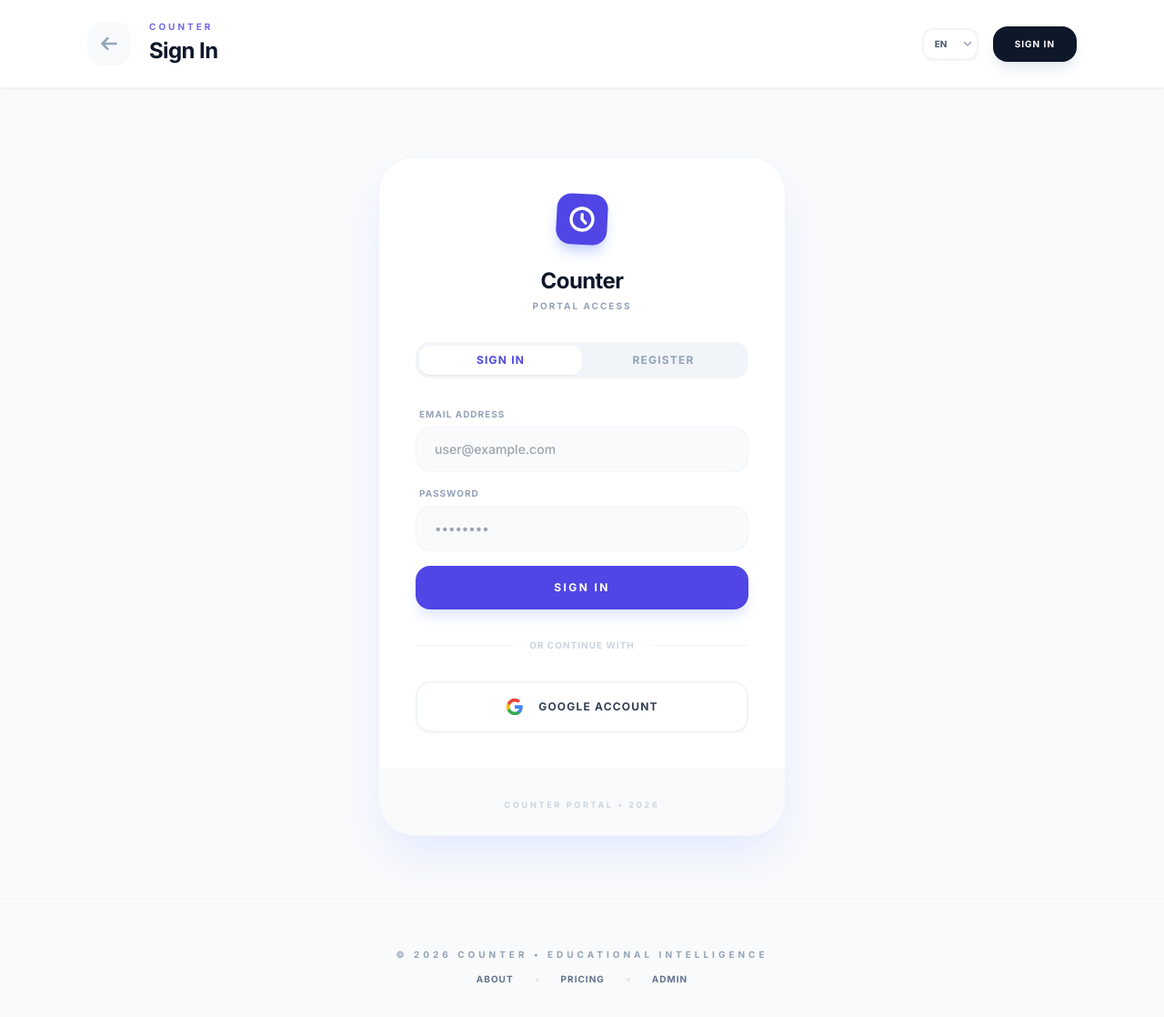
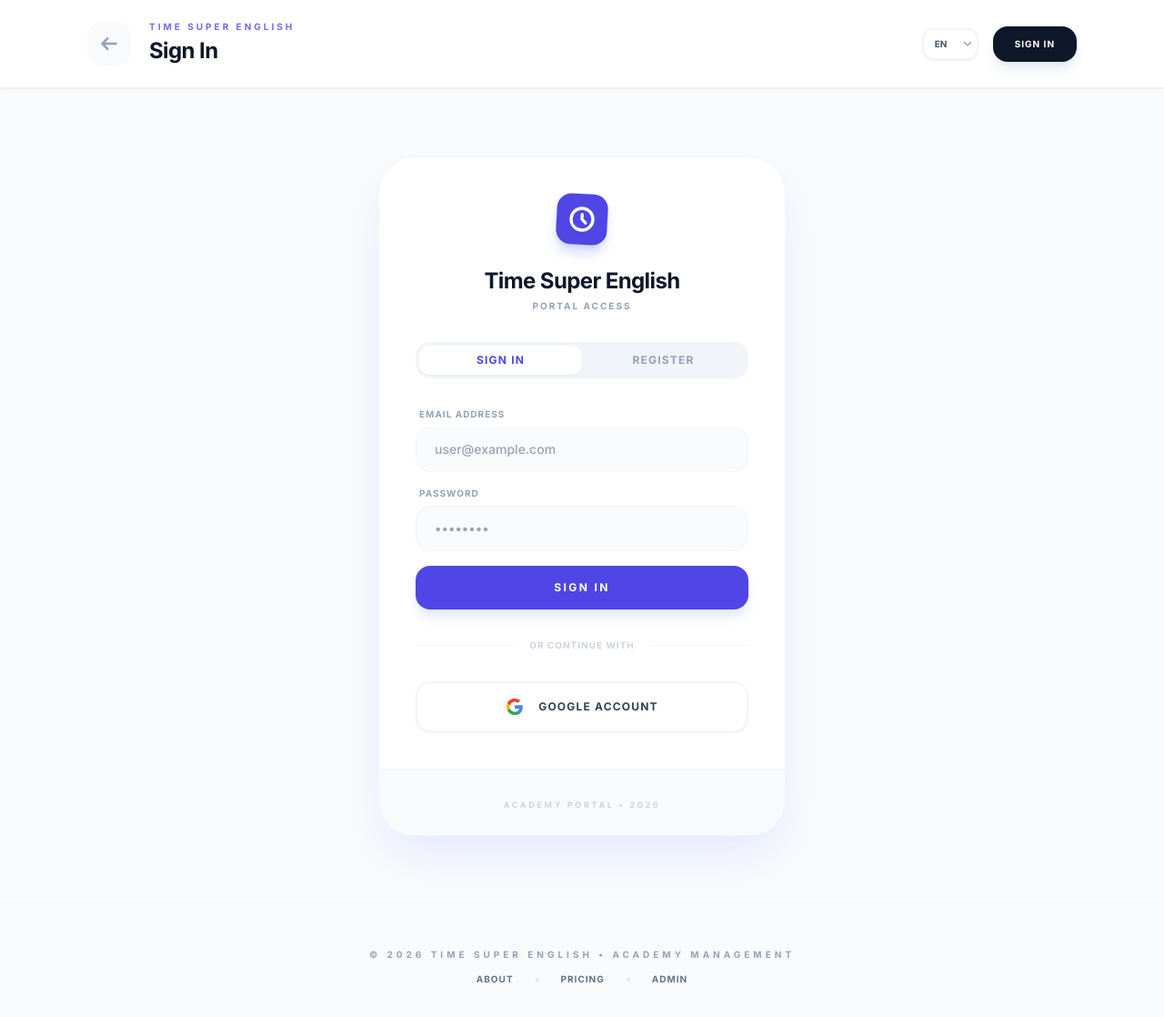
Before and after one commit to ilmn25/TimeSuperEnglish, a React (Vite) app: page /#/login in a window 1280 px wide. Shown: the top 1118 px of the page at 91% size. Built offline with nearby package versions, Linux system fonts and the light colour scheme.

Commit message:
feat: Update app name and navigation labels
Refactor: Rename the application from "Counter" to "Time Super English" and update corresponding navigation labels for a more accurate representation of the language school context. Adjust conditional rendering for the app name on specific pages.

```diff
--- a/App.tsx
+++ b/App.tsx
@@ -167,9 +167,11 @@
 
   const portalRoutes = ['/dashboard', '/portal/courses'];
   const homeRoutes = ['/', '/about', '/pricing', '/contact'];
+  const counterPages = ['/about', '/pricing'];
 
   const isPortalView = portalRoutes.includes(location.pathname);
   const isHomeView = homeRoutes.includes(location.pathname);
+  const isCounterPage = counterPages.includes(location.pathname);
   const isLandingRoot = location.pathname === '/';
 
   const match = location.pathname.match(/^\/org\/([^/]+)/);
@@ -227,7 +229,7 @@
               )}
               <div className="flex flex-col min-w-0">
                 <span className="text-[8px] sm:text-[10px] font-black text-indigo-600 uppercase tracking-[0.2em] sm:tracking-[0.3em] opacity-80 leading-none mb-1 sm:mb-1.5 truncate">
-                  {currentOrg ? currentOrg.name : t('app.name')}
+                  {currentOrg ? currentOrg.name : (isCounterPage ? "Counter" : t('app.name'))}
                 </span>
                 <h1 className="text-base sm:text-xl lg:text-2xl font-black text-slate-900 tracking-tight truncate max-w-[120px] sm:text-nowrap sm:max-w-md">
                   {getPageTitle()}
@@ -300,7 +302,7 @@
                   </nav>
                 </div>
 
-                {/* Static Portal Button (Outside of the mask container) */}
+                {/* Restore Portal Access Button for Home Views */}
                 {isHomeView && (
                   <div className="shrink-0 pl-4">
                     <Link
@@ -308,7 +310,7 @@
                       className="flex items-center space-x-2 px-4 py-2 sm:px-6 sm:py-3 bg-indigo-600 text-white rounded-xl sm:rounded-2xl text-[10px] font-black uppercase tracking-widest hover:bg-indigo-700 transition-all active:scale-95 shadow-lg shadow-indigo-100"
                     >
                       <svg xmlns="http://www.w3.org/2000/svg" className="h-4 w-4" fill="none" viewBox="0 0 24 24" stroke="currentColor" strokeWidth={2.5}><path strokeLinecap="round" strokeLinejoin="round" d="M12 14l9-5-9-5-9 5 9 5z" /><path strokeLinecap="round" strokeLinejoin="round" d="M12 14l6.16-3.422a12.083 12.083 0 01.665 6.479A11.952 11.952 0 0012 20.055a11.952 11.952 0 00-6.824-2.998 12.078 12.078 0 01.665-6.479L12 14z" /><path strokeLinecap="round" strokeLinejoin="round" d="M12 14l9-5-9-5-9 5 9 5zm0 0l6.16-3.422a12.083 12.083 0 01.665 6.479A11.952 11.952 0 0012 20.055a11.952 11.952 0 00-6.824-2.998 12.078 12.078 0 01.665-6.479L12 14zm-4 6v-7.5l4-2.222" /></svg>
-                      <span>{t('parent.dashboard')}</span>
+                      <span>{t('parent.dashboard')} Access</span>
                     </Link>
                   </div>
                 )}
@@ -326,7 +328,7 @@
       <footer className="max-w-[1700px] w-full mx-auto pt-12 border-t border-slate-100 flex flex-col items-center space-y-8 pb-12 px-4 mt-auto">
         <div className="flex flex-col items-center text-center space-y-3">
           <p className="text-[10px] font-black text-slate-400 uppercase tracking-[0.4em]">
-            &copy; {new Date().getFullYear()} Counter • Educational Intelligence
+            &copy; {new Date().getFullYear()} {isCounterPage ? "Counter • Educational Intelligence" : "Time Super English • Academy Management"}
           </p>
           <div className="flex items-center space-x-6">
             <Link to="/about" className="text-[10px] font-black text-slate-500 uppercase tracking-widest hover:text-indigo-600 transition-colors">About</Link>
@@ -369,9 +371,6 @@
   );
 };
 
-/**
- * Added missing ImportStatusProvider to wrap the app and provide global import status state.
- */
 const ImportStatusProvider: React.FC<{ children: React.ReactNode }> = ({ children }) => {
   const [isImporting, setIsImporting] = useState(false);
   const [importProgress, setImportProgress] = useState(0);
@@ -398,9 +397,6 @@
   );
 };
 
-/**
- * Added missing App component definition which handles authentication and routing.
- */
 const App: React.FC = () => {
   const [user, setUser] = useState<any>(null);
   const [loading, setLoading] = useState(true);
@@ -457,5 +453,4 @@
   );
 };
 
-// Fixed the missing default export error
 export default App;
--- a/i18n.ts
+++ b/i18n.ts
@@ -6,7 +6,7 @@
 const resources = {
   en: {
     translation: {
-      app: { name: "Counter", dashboard: "Counter Portal" },
+      app: { name: "Time Super English", dashboard: "Academy Portal" },
       nav: { home: "Home", attendance: "Attendance", bookings: "Bookings", courses: "Courses", students: "Students", backup: "Backup", organizations: "Organizations", back: "Back", import: "Import", export: "Export", subscriptions: "Billing", issues: "Issues", about: "About", pricing: "Pricing", contact: "Contact" },
       user: { signed_in: "Signed in as", logout: "Log Out" },
       auth: { signin: "Sign In", register: "Register", email: "Email Address", password: "Password", create_account: "Create Account", continue: "or continue with", google: "Google Account", access: "Portal Access", check_email: "Check your email for the confirmation link!" },
@@ -129,7 +129,7 @@
   },
   "zh-CN": {
     translation: {
-      app: { name: "计数器", dashboard: "计数器门户" },
+      app: { name: "Time Super English", dashboard: "学院门户" },
       nav: { home: "首页", attendance: "考勤", bookings: "预约", courses: "课程", students: "学生", backup: "备份", organizations: "机构", back: "返回", import: "导入", export: "导出", subscriptions: "订阅", issues: "异常处理", about: "关于", pricing: "价格", contact: "联系我们" },
       user: { signed_in: "登录用户", logout: "登出" },
       auth: { signin: "登录", register: "注册", email: "邮箱地址", password: "密码", create_account: "创建账户", continue: "或继续使用", google: "Google 账户", access: "门户访问", check_email: "请检查您的邮箱以获取确认链接！" },
@@ -205,7 +205,7 @@
         complete_title: "导入完成！",
         complete_subtitle: "成功同步 {{count}} 条预约。",
         view_bookings: "查看预约",
-        error_file: "CSV 文件必须包含表头行和至少一个数据行。",
+        error_file: "CSV 文件必须包含表头行 and 至少一个数据行。",
         error_no_data: "CSV 中未找到有效数据行。",
         in_progress_title: "正在导入",
         warning_refresh: "在处理完成前，请不要刷新或关闭此页面。",
--- a/pages/AuthPage.tsx
+++ b/pages/AuthPage.tsx
@@ -1,3 +1,4 @@
+
 import React, { useState } from 'react';
 import { supabase } from '../services/supabaseClient';
 import { useTranslation } from 'react-i18next';
```
